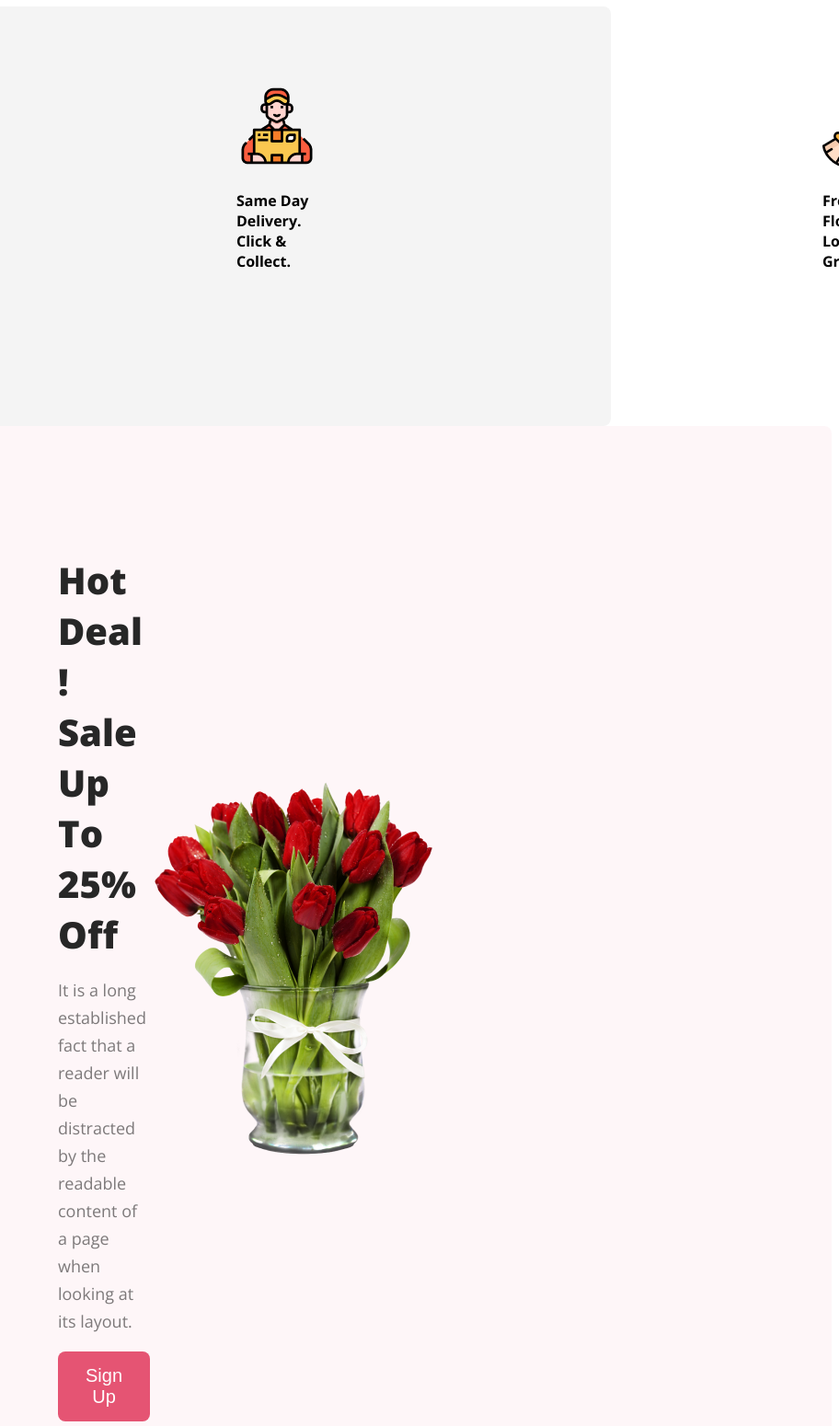
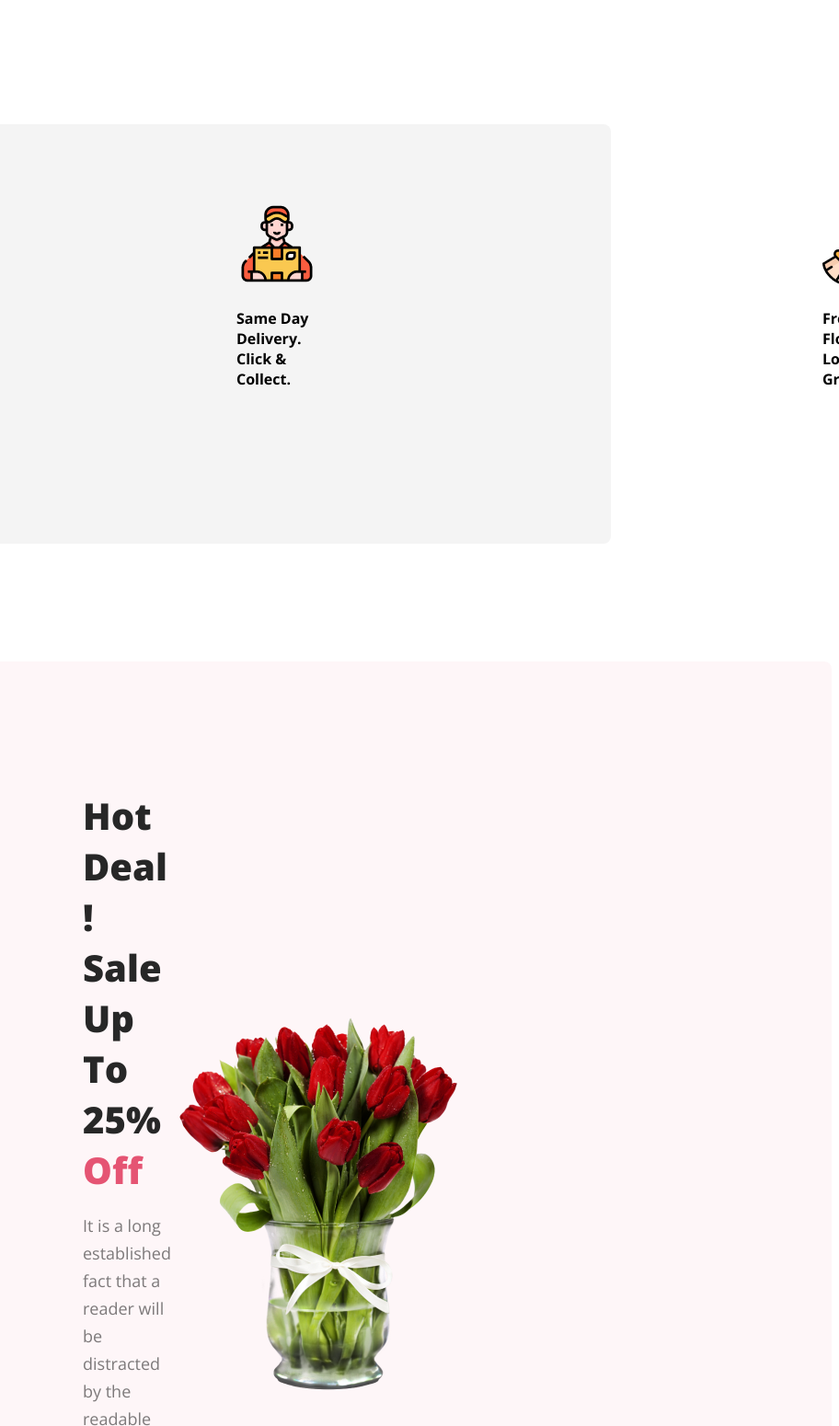
Before and after one commit to aladdincoder/flower-website, a plain HTML site: page index.html in a window 1280 px wide. Shown: the part 2360-3910 px from the top of the page at 92% size, without its empty margins (368-1280 px from the left). Drawn offline with nearby package versions, Linux system fonts and the light colour scheme.

Commit message:
hot deal and item done

```diff
--- a/index.html
+++ b/index.html
@@ -58,7 +58,7 @@
         <section class="hot-deal">
             <div class="hot-content">
                 <div class="hot-title">
-                    <h3 class="common-h">Hot Deal ! Sale Up To 25% Off</h3>
+                    <h3 class="common-h">Hot Deal ! Sale Up To 25% <span class="off"> Off </span> </h3>
                     <p class="common-p">It is a long established fact that a reader will be distracted by the readable content of a page when looking at its layout.</p>
                     <button class="btn-primary">Sign Up</button>
                 </div>
--- a/styles/flowers.css
+++ b/styles/flowers.css
@@ -103,7 +103,7 @@ body {
     border-radius: 8px;
     background: rgba(39, 39, 39, 0.05);
     display: flex;
-    margin: 0px 240px 0px 300px;
+    margin: 128px 240px 0px 300px;
 }
 
 .service {
@@ -118,7 +118,12 @@ body {
     background: rgba(229, 84, 115, 0.05);
 }
 .hot-content{
-    padding: 100px 430px 100px 423px;
+    padding: 100px 430px 100px 450px;
     display: flex;
     align-items: center;
+    margin-top: 128px;
+    justify-content: space-between;
 }
+.off{
+    color: #E55473;
+}
```
